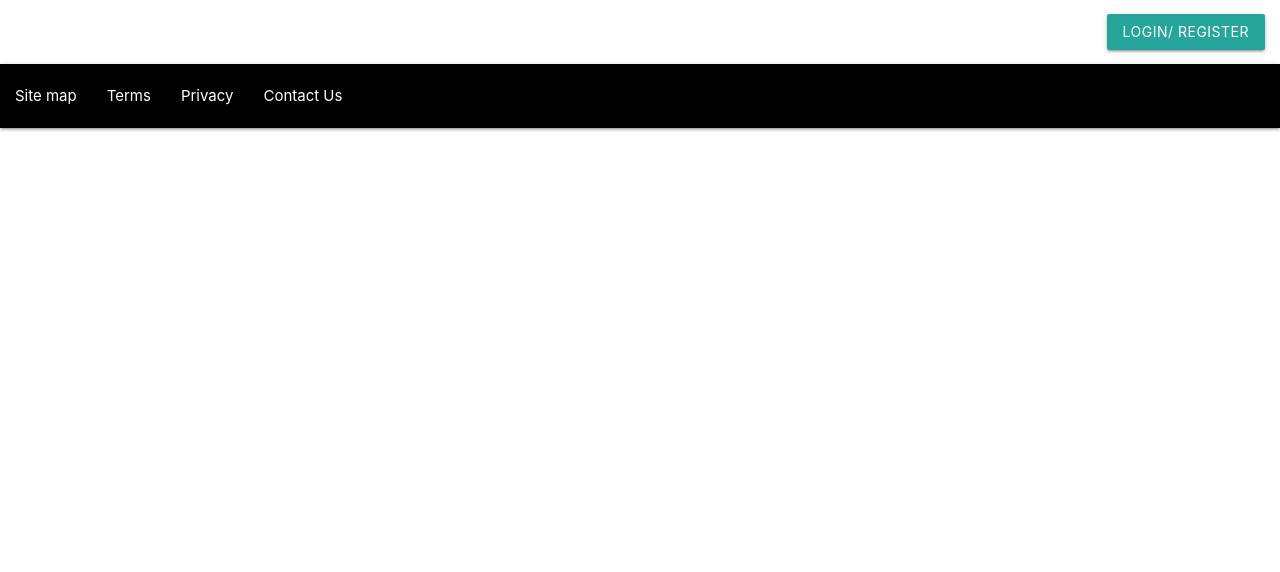
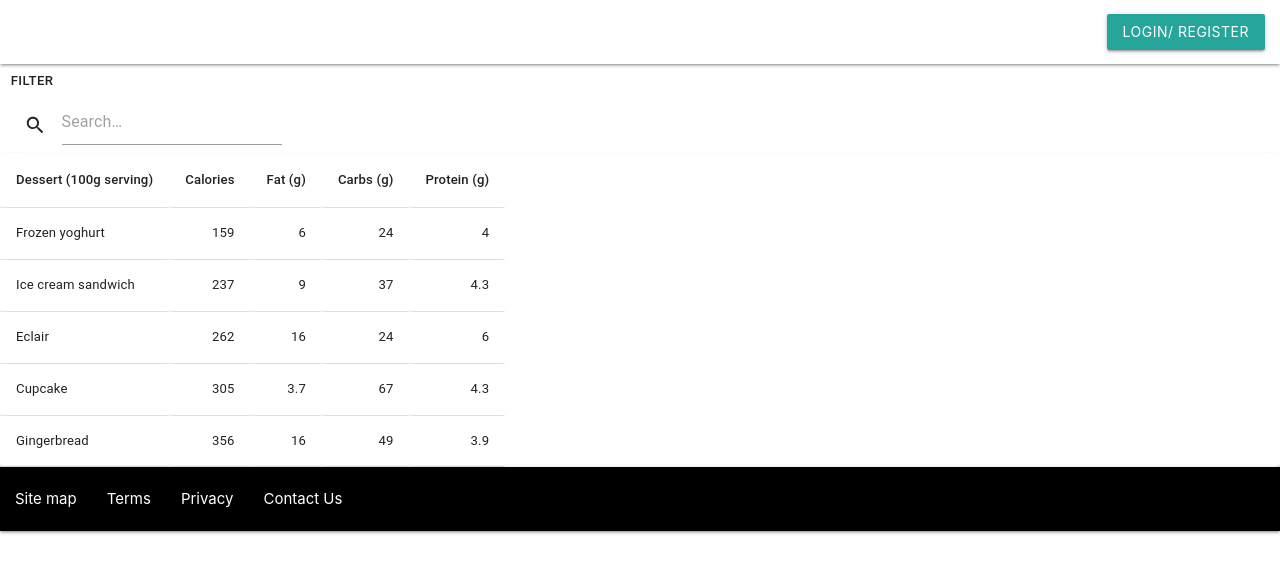
Before and after one commit to jemsbhai/hacktxteamzero, a React (Create React App) app in the folder retailer-frontend/: page /inventory in a window 1280 px wide. Shown: the top 572 px of the page. Built offline with nearby package versions, Linux system fonts and the light colour scheme; the HTML template or start-up script is replaced by a standard one.

Commit message:
added mui table

```diff
--- a/retailer-frontend/package.json
+++ b/retailer-frontend/package.json
@@ -4,6 +4,7 @@
   "private": true,
   "dependencies": {
     "@material-ui/core": "^4.11.0",
+    "@material-ui/icons": "^4.9.1",
     "@testing-library/jest-dom": "^5.11.4",
     "@testing-library/react": "^11.1.0",
     "@testing-library/user-event": "^12.1.10",
--- a/retailer-frontend/src/App.js
+++ b/retailer-frontend/src/App.js
@@ -4,6 +4,7 @@
 import { Link, Route } from "react-router-dom";
 import "./App.css";
 import Home from "./pages/home/home";
+import Inventory from "./pages/inventory/inventory";
 
 
 function App() {
@@ -34,6 +35,7 @@
       <div>
         {/* <Header /> */}
         <Route exact path='/' component={Home}/>
+        <Route exact path="/inventory" component={Inventory}/>
         {/* <Route exact path='/' component={Landing} />
       <Route exact path='/register' component={Register} /> */}
         {/* <Bottom /> */}
--- /dev/null
+++ b/retailer-frontend/src/pages/inventory/inventory.js
@@ -0,0 +1,119 @@
+import { Button, TableContainer } from '@material-ui/core';
+import Paper from '@material-ui/core/Paper';
+import { fade, makeStyles } from '@material-ui/core/styles';
+import TableBody from '@material-ui/core/TableBody';
+import TableCell from '@material-ui/core/TableCell';
+import TableHead from '@material-ui/core/TableHead';
+import TableRow from '@material-ui/core/TableRow';
+import React from 'react';
+import InputBase from '@material-ui/core/InputBase';
+import SearchIcon from '@material-ui/icons/Search';
+
+
+const useStyles = makeStyles((theme) => ({
+    table: {
+        minWidth: 650,
+    },
+    search: {
+        position: 'relative',
+        borderRadius: theme.shape.borderRadius,
+        backgroundColor: fade(theme.palette.common.white, 0.15),
+        '&:hover': {
+            backgroundColor: fade(theme.palette.common.white, 0.25),
+        },
+        marginRight: theme.spacing(2),
+        // marginLeft: 0,
+        width: '100%',
+        [theme.breakpoints.up('sm')]: {
+            marginLeft: theme.spacing(3),
+            width: 'auto',
+        },
+        display: 'flex',
+        flexDirection: 'row',
+    },
+    searchIcon: {
+        paddingTop: '15px',
+        paddingRight: '15px'
+        // padding: theme.spacing(0, 2),
+        // height: '100%',
+        // position: 'absolute',
+        // pointerEvents: 'none',
+        // display: 'flex',
+        // alignItems: 'center',
+        // justifyContent: 'center',
+    },
+    inputRoot: {
+        color: 'inherit',
+    },
+    inputInput: {
+        padding: theme.spacing(1, 1, 1, 0),
+        // vertical padding + font size from searchIcon
+        paddingLeft: `calc(1em + ${theme.spacing(4)}px)`,
+        transition: theme.transitions.create('width'),
+        width: '100%',
+        [theme.breakpoints.up('md')]: {
+            width: '20ch',
+        },
+    },
+}))
+
+function createData(name, calories, fat, carbs, protein) {
+    return { name, calories, fat, carbs, protein };
+}
+
+const rows = [
+    createData('Frozen yoghurt', 159, 6.0, 24, 4.0),
+    createData('Ice cream sandwich', 237, 9.0, 37, 4.3),
+    createData('Eclair', 262, 16.0, 24, 6.0),
+    createData('Cupcake', 305, 3.7, 67, 4.3),
+    createData('Gingerbread', 356, 16.0, 49, 3.9),
+];
+
+export default function Inventory() {
+    const classes = useStyles()
+
+    return (
+        <div>
+            <div>
+                <Button>Filter</Button>
+                <div className={classes.search}>
+                    <div className={classes.searchIcon}>
+                        <SearchIcon />
+                    </div>
+                    <InputBase
+                        placeholder="Search…"
+                        classes={{
+                            root: classes.inputRoot,
+                            input: classes.inputInput,
+                        }}
+                        inputProps={{ 'aria-label': 'search' }}
+                    />
+                </div>
+            </div>
+            <TableContainer component={Paper}>
+                <TableHead>
+                    <TableRow>
+                        <TableCell>Dessert (100g serving)</TableCell>
+                        <TableCell align="right">Calories</TableCell>
+                        <TableCell align="right">Fat&nbsp;(g)</TableCell>
+                        <TableCell align="right">Carbs&nbsp;(g)</TableCell>
+                        <TableCell align="right">Protein&nbsp;(g)</TableCell>
+                    </TableRow>
+                </TableHead>
+                <TableBody>
+                    {rows.map((row) => (
+                        <TableRow key={row.name}>
+                            <TableCell component="th" scope="row">
+                                {row.name}
+                            </TableCell>
+                            <TableCell align="right">{row.calories}</TableCell>
+                            <TableCell align="right">{row.fat}</TableCell>
+                            <TableCell align="right">{row.carbs}</TableCell>
+                            <TableCell align="right">{row.protein}</TableCell>
+                        </TableRow>
+                    ))}
+                </TableBody>
+            </TableContainer>
+        </div>
+    )
+}
```
Also changed, not shown: 1 other file (tests, documents, lock files or other folders).
